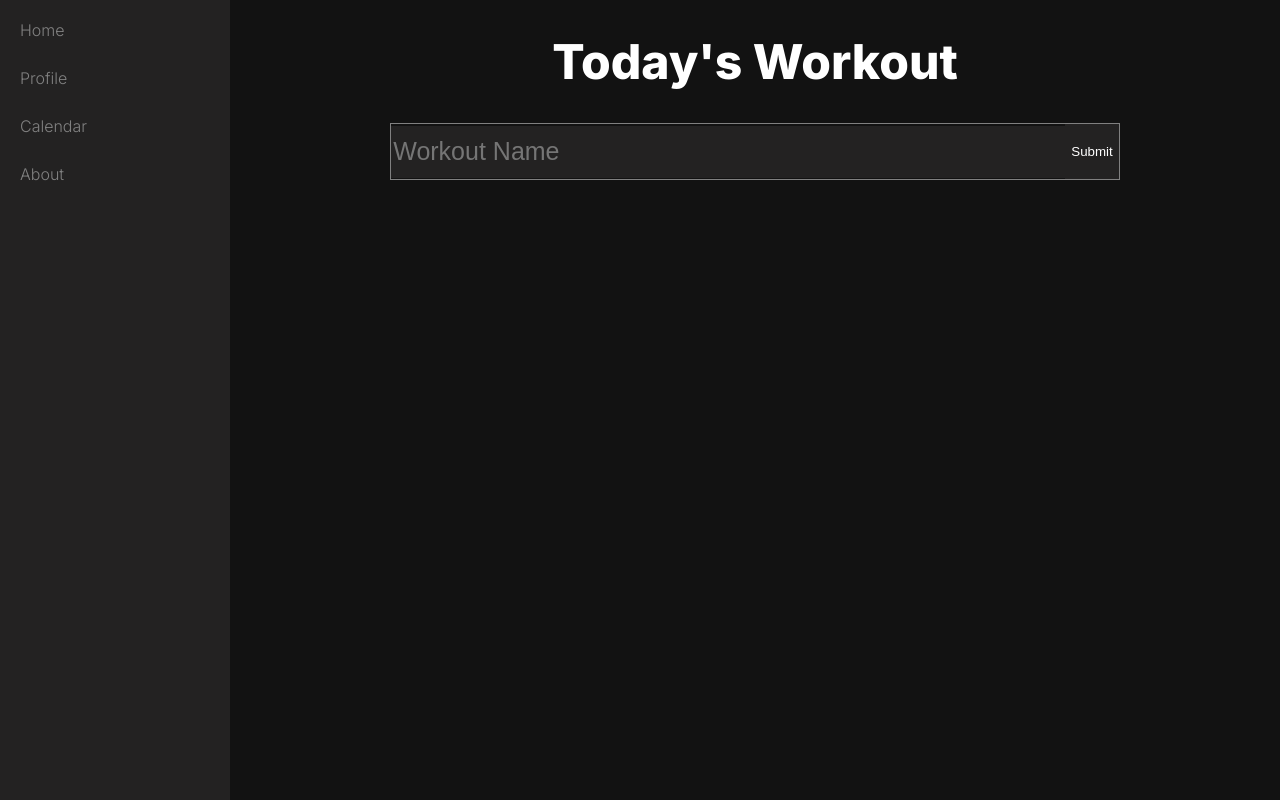
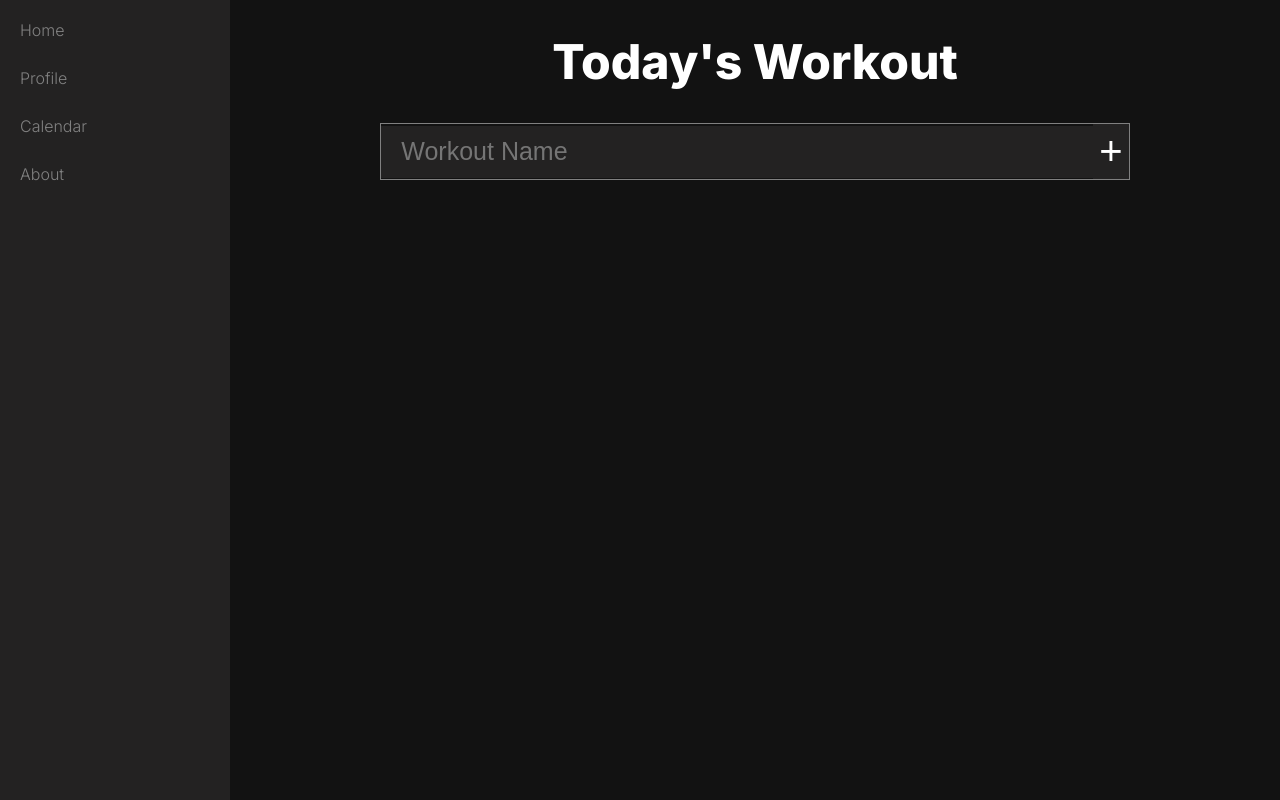
Before and after one commit to NE1NN/gym-progress-tracker, a React (Vite) app: page / in a window 1280 px wide. Built offline with nearby package versions, Linux system fonts and the light colour scheme.

Commit message:
Adjust style

```diff
--- a/src/App.css
+++ b/src/App.css
@@ -59,9 +59,10 @@ body {
   color: white;
   height: 50px;
   flex-grow: 2;
-  max-width: 670px;
+  max-width: 690px;
   font-size: 25px;
   border-style: none;
+  padding-left: 20px;
 }
 
 .main-content input:focus {
@@ -69,7 +70,7 @@ body {
 }
 
 .main-content form:focus-within {
-  outline: 1px solid white
+  outline: 1px solid black;
 }
 
 #submit-btn {
@@ -77,19 +78,21 @@ body {
   color: white;
   height: 55px;
   border-style: none;
+  font-size: 40px;
 }
 
 /* Workout list */
 .workout-list {
  color: white;
  list-style-type: none;
- width: 690px;
+ width: 750px;
  background-color: #232222;
  margin-top: 40px;
  font-size: larger;
+ border-radius: 10px;
 }
 
 .workout-list li {
-  padding: 10px 0px;
-  border-bottom: 1px solid #121212;
+  padding: 15px;
+  border-bottom: #121212 solid;
 }
--- a/src/components/MainContent.jsx
+++ b/src/components/MainContent.jsx
@@ -37,16 +37,11 @@ function MainContent() {
           onKeyDown={handleKeyPress}
           value={workout}
         />
-        <datalist id="workouts">
-          <option value="Bench Press" />
-          <option value="Barbell Squat" />
-          <option value="Deadlift" />
-        </datalist>
-        <button id="submit-btn" onClick={handleSubmit}>Submit</button>
+        <button id="submit-btn" onClick={handleSubmit}>+</button>
       </form>
-      <ul class="workout-list">
+      <div class="workout-list">
         {workoutItems}
-      </ul>
+      </div>
     </main>
   )
 }
```
